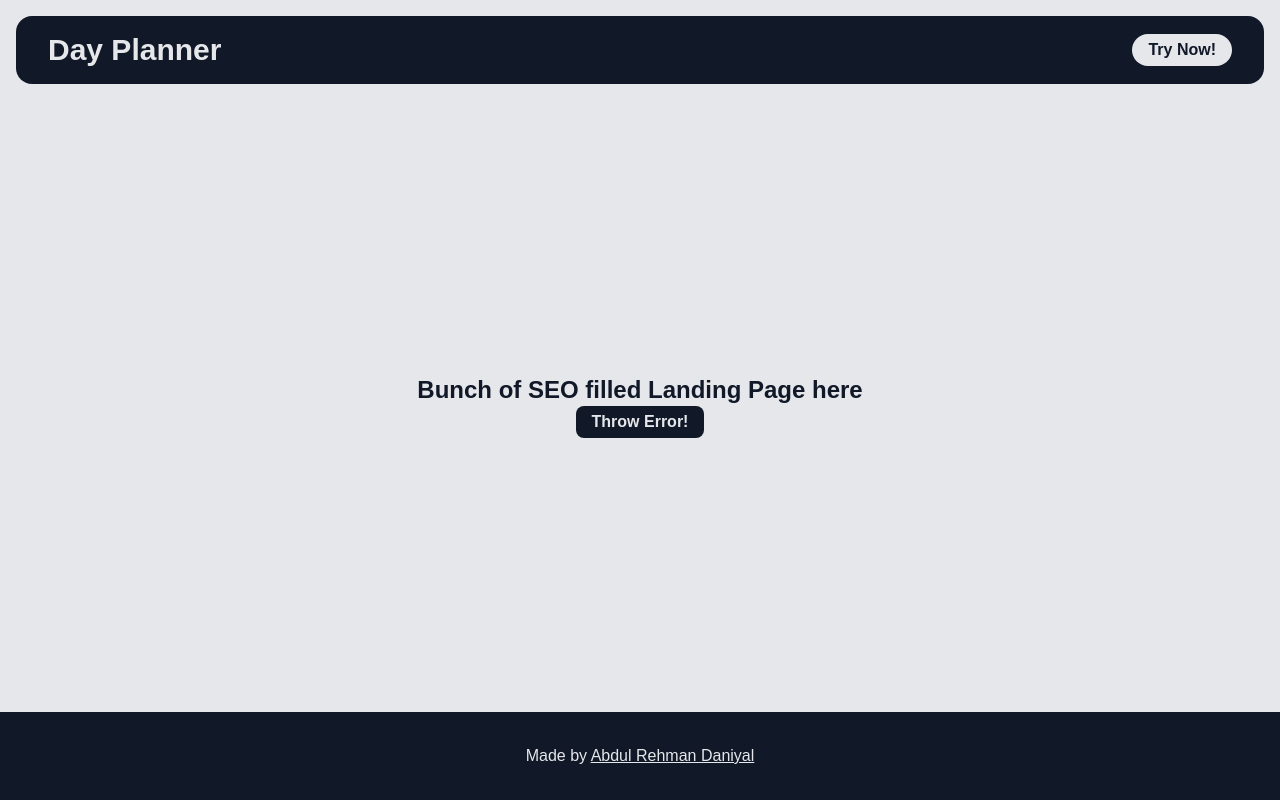
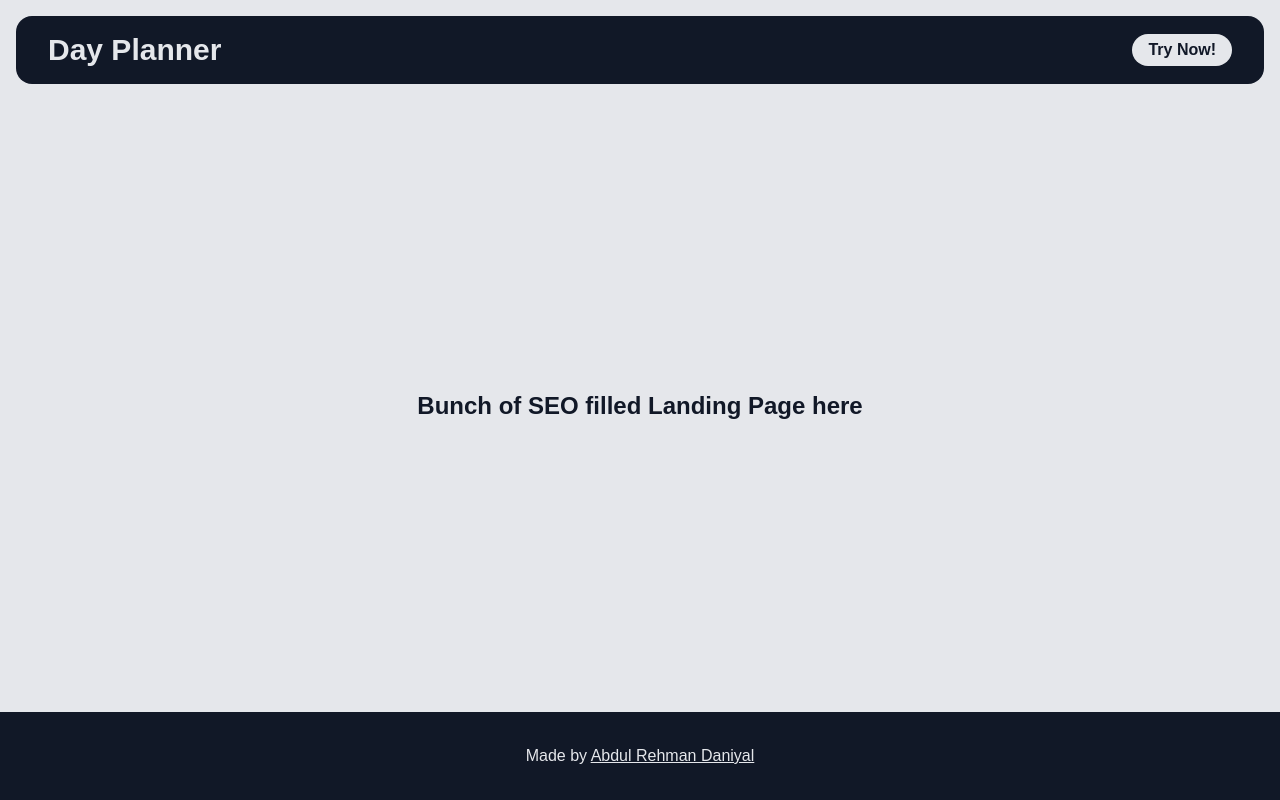
Before and after one commit to abdul-rehman-d/dayplanner, a Next.js app: page / in a window 1280 px wide. Built offline with nearby package versions, Linux system fonts and the light colour scheme.

Commit message:
removed errors

```diff
--- a/src/app/page.tsx
+++ b/src/app/page.tsx
@@ -1,7 +1,6 @@
 import React from "react";
 import Header from "@/components/sections/header";
 import Footer from "@/components/sections/footer";
-import ErrorButton from "@/components/elements/error-button";
 
 export default function Home() {
   return (
@@ -9,7 +8,6 @@ export default function Home() {
       <Header showCTAButton />
       <main className="flex-grow flex flex-col justify-center items-center">
         <h2 className="font-bold text-2xl">Bunch of SEO filled Landing Page here</h2>
-        <ErrorButton />
       </main>
       <Footer />
     </div>
```
